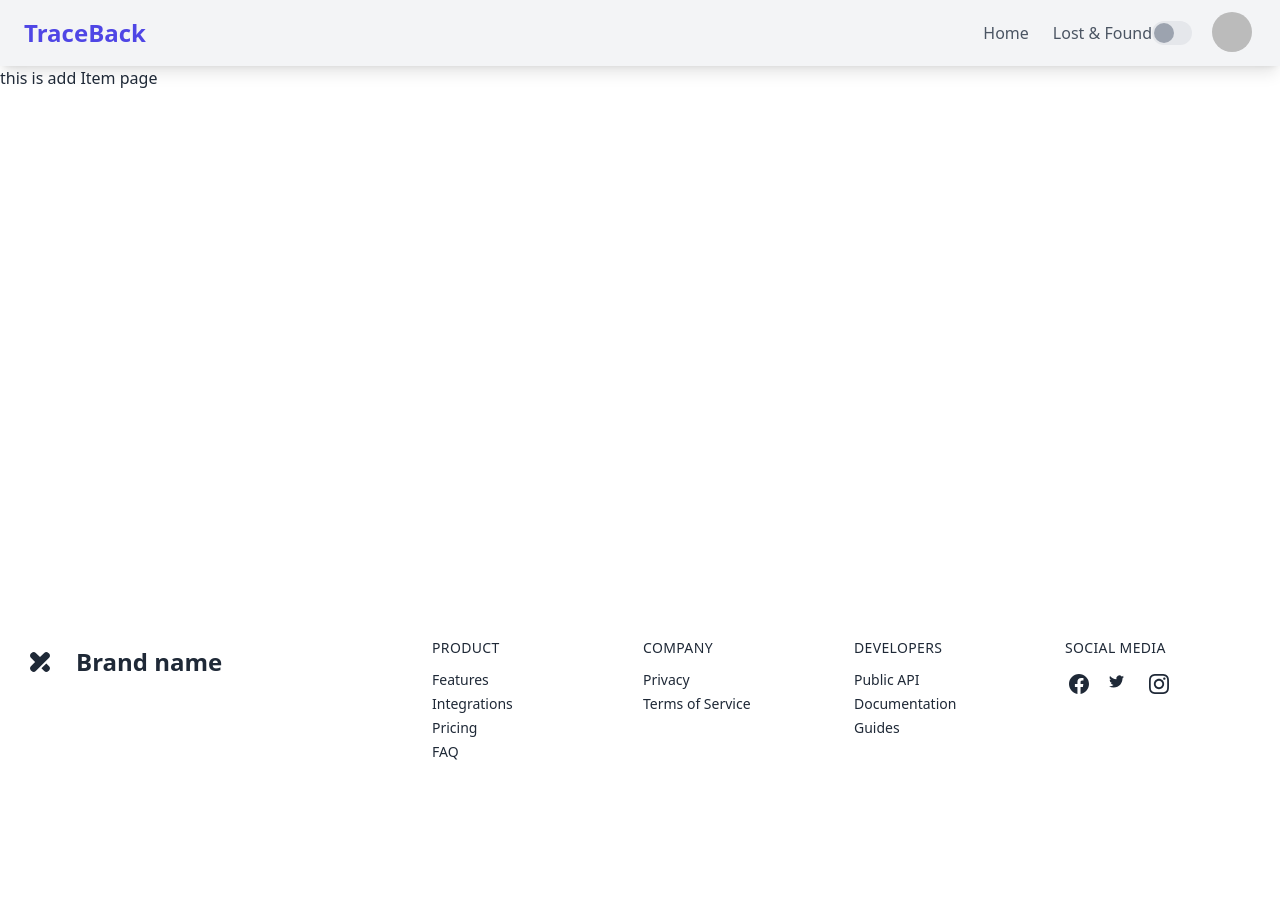
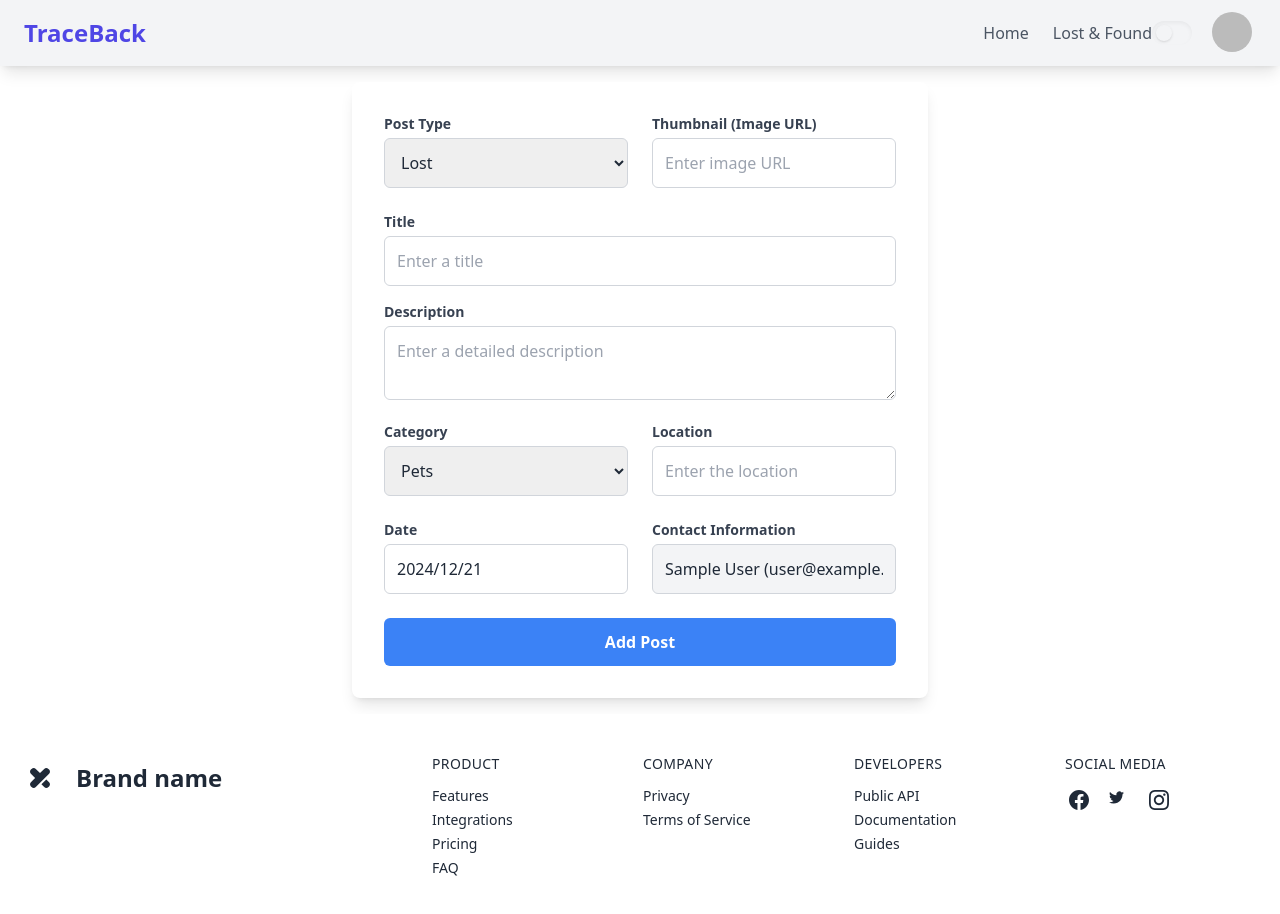
Before and after one commit to sajjadislam523/traceback-client, a React (Vite) app: page /addItems in a window 1280 px wide. Shown: the top 914 px of the page. Before the commit the page ends 802 px from the top, so only its background shows below. Built offline with nearby package versions, Linux system fonts and the light colour scheme; no server answers; sample sign-in values are in the browser's storage.

Commit message:
Added AddItem page to post about lost and found items and made some ui improvements

```diff
--- a/package.json
+++ b/package.json
@@ -10,8 +10,11 @@
     "preview": "vite preview"
   },
   "dependencies": {
+    "axios": "^1.7.9",
     "firebase": "^11.1.0",
+    "next-themes": "^0.4.4",
     "react": "^18.3.1",
+    "react-datepicker": "^7.5.0",
     "react-dom": "^18.3.1",
     "react-icons": "^5.4.0",
     "react-router-dom": "^6.28.1",
--- a/src/components/Navbar.jsx
+++ b/src/components/Navbar.jsx
@@ -82,15 +82,18 @@ const Navbar = () => {
             <div className="flex items-center gap-4">
                 {/* Theme Toggle */}
                 <div className="flex items-center gap-2">
+                    <label htmlFor="Toggle1" className="inline-flex items-center space-x-4 cursor-pointer dark:text-gray-800">
 
-                    <label className="relative inline-flex items-center cursor-pointer">
-                        <input
-                            type="checkbox"
-                            checked={theme === "dark"}
-                            onChange={toggleTheme}
-                            className="sr-only"
-                        />
-                        <div className="w-10 h-6 bg-gray-200 dark:bg-gray-700 rounded-full peer focus:ring-4 focus:ring-indigo-300 dark:focus:ring-indigo-800 peer-checked:after:translate-x-4 peer-checked:after:bg-white after:content-[''] after:absolute after:top-[2px] after:left-[2px] after:bg-gray-400 dark:after:bg-gray-600 after:border-gray-300 after:rounded-full after:h-5 after:w-5 after:transition-all peer-checked:bg-indigo-600"></div>
+                        <span className="relative">
+                            <input
+                                checked={theme === "dark"}
+                                onChange={toggleTheme}
+                                id="Toggle1"
+                                type="checkbox"
+                                className="hidden peer" />
+                            <div className="w-10 h-6 rounded-full shadow-inner dark:bg-gray-600 peer-checked:dark:bg-violet-600"></div>
+                            <div className="absolute inset-y-0 left-0 w-4 h-4 m-1 rounded-full shadow peer-checked:right-0 peer-checked:left-auto dark:bg-gray-100"></div>
+                        </span>
                     </label>
                 </div>
 
--- a/src/layouts/MainLayout.jsx
+++ b/src/layouts/MainLayout.jsx
@@ -5,9 +5,9 @@ import Navbar from '../components/Navbar.jsx';
 
 const MainLayout = () => {
     return (
-        <div>
+        <div className='flex flex-col min-h-screen'>
             <Navbar />
-            <div className='min-h-[calc(100vh-268px)]'>
+            <div className='flex-1 py-4 overflow-hidden'>
                 <Outlet />
             </div>
             <Footer />
--- a/src/main.jsx
+++ b/src/main.jsx
@@ -1,3 +1,4 @@
+
 import { StrictMode } from 'react'
 import { createRoot } from 'react-dom/client'
 import { RouterProvider } from 'react-router-dom'
--- a/src/pages/items/AddItem.jsx
+++ b/src/pages/items/AddItem.jsx
@@ -1,10 +1,134 @@
-import React from 'react';
+import axios from "axios";
+import React, { useState } from "react";
+import DatePicker from "react-datepicker";
+import "react-datepicker/dist/react-datepicker.css";
+import { useNavigate } from "react-router-dom";
+import Swal from "sweetalert2";
+import useAuth from "../../hooks/useAuth";
 
 const AddItem = () => {
+    const { user } = useAuth();
+    const navigate = useNavigate();
+    const [date, setDate] = useState(new Date());
+
+    // Submit form data
+    const handleSubmit = async (e) => {
+        e.preventDefault();
+
+        const form = e.target;
+        const postType = form.postType.value;
+        const thumbnail = form.thumbnail.value;
+        const title = form.title.value;
+        const description = form.description.value;
+        const category = form.category.value;
+        const location = form.location.value;
+
+        const formData = {
+            postType,
+            thumbnail,
+            title,
+            description,
+            category,
+            location,
+            date,
+            contactInfo: {
+                displayName: user?.displayName,
+                email: user?.email,
+            },
+        };
+
+        // Post request to the server
+        try {
+            await axios.post(`${import.meta.env.VITE_API_URL}/addItem`, formData);
+            form.reset();
+            Swal.fire({
+                icon: "success",
+                title: "Success!",
+                text: "Post added successfully!",
+            });
+            navigate("/myItems");
+        } catch (err) {
+            Swal.fire({
+                icon: "error",
+                title: "Error",
+                text: "Failed to add post. Please try again.",
+            });
+        }
+    };
+
     return (
-        <div>
-            <h1>this is add Item page</h1>
-        </div>
+        <form onSubmit={handleSubmit} className="max-w-xl p-8 mx-auto space-y-2 bg-white rounded-lg shadow-lg">
+            <div className="grid grid-cols-1 gap-6 md:grid-cols-2">
+                <div className="mb-4">
+                    <label htmlFor="postType" className="block text-sm font-semibold text-gray-700">Post Type</label>
+                    <select name="postType" required className="w-full p-3 mt-1 border border-gray-300 rounded-md focus:ring-2 focus:ring-blue-400">
+                        <option value="Lost">Lost</option>
+                        <option value="Found">Found</option>
+                    </select>
+                </div>
+
+                <div className="mb-4">
+                    <label htmlFor="thumbnail" className="block text-sm font-semibold text-gray-700">Thumbnail (Image URL)</label>
+                    <input type="text" name="thumbnail" placeholder="Enter image URL" required className="w-full p-3 mt-1 border border-gray-300 rounded-md focus:ring-2 focus:ring-blue-400" />
+                </div>
+            </div>
+
+            <div>
+                <div className="mb-4">
+                    <label htmlFor="title" className="block text-sm font-semibold text-gray-700">Title</label>
+                    <input type="text" name="title" placeholder="Enter a title" required className="w-full p-3 mt-1 border border-gray-300 rounded-md focus:ring-2 focus:ring-blue-400" />
+                </div>
+
+                <div className="mb-4">
+                    <label htmlFor="description" className="block text-sm font-semibold text-gray-700">Description</label>
+                    <textarea name="description" placeholder="Enter a detailed description" required className="w-full p-3 mt-1 border border-gray-300 rounded-md focus:ring-2 focus:ring-blue-400"></textarea>
+                </div>
+            </div>
+
+            <div className="grid grid-cols-1 gap-6 md:grid-cols-2">
+                <div className="mb-4">
+                    <label htmlFor="category" className="block text-sm font-semibold text-gray-700">Category</label>
+                    <select name="category" required className="w-full p-3 mt-1 border border-gray-300 rounded-md focus:ring-2 focus:ring-blue-400">
+                        <option value="pets">Pets</option>
+                        <option value="documents">Documents</option>
+                        <option value="gadgets">Gadgets</option>
+                    </select>
+                </div>
+
+                <div className="mb-4">
+                    <label htmlFor="location" className="block text-sm font-semibold text-gray-700">Location</label>
+                    <input type="text" name="location" placeholder="Enter the location" required className="w-full p-3 mt-1 border border-gray-300 rounded-md focus:ring-2 focus:ring-blue-400" />
+                </div>
+            </div>
+
+            <div className="grid grid-cols-1 gap-6 md:grid-cols-2">
+                <div className="mb-4">
+                    <label htmlFor="dateLost" className="block text-sm font-semibold text-gray-700">Date</label>
+                    <DatePicker
+                        selected={date}
+                        onChange={(date) => setDate(date)}
+                        dateFormat="yyyy/MM/dd"
+                        className="w-full p-3 mt-1 border border-gray-300 rounded-md focus:ring-2 focus:ring-blue-400"
+                    />
+                </div>
+
+                <div className="mb-4">
+                    <label htmlFor="contactInfo" className="block text-sm font-semibold text-gray-700">Contact Information</label>
+                    <input
+                        name="contactInfo"
+                        value={`${user.displayName} (${user.email})`}
+                        disabled
+                        className="w-full p-3 mt-1 bg-gray-100 border border-gray-300 rounded-md focus:ring-2 focus:ring-blue-400"
+                    />
+                </div>
+            </div>
+
+            <button type="submit" className="w-full py-3 mt-6 font-semibold text-white bg-blue-500 rounded-md hover:bg-blue-600 focus:outline-none focus:ring-2 focus:ring-blue-400">
+                Add Post
+            </button>
+        </form>
+
+
     );
 };
 
```
Also changed, not shown: 1 other file (tests, documents, lock files or other folders).
